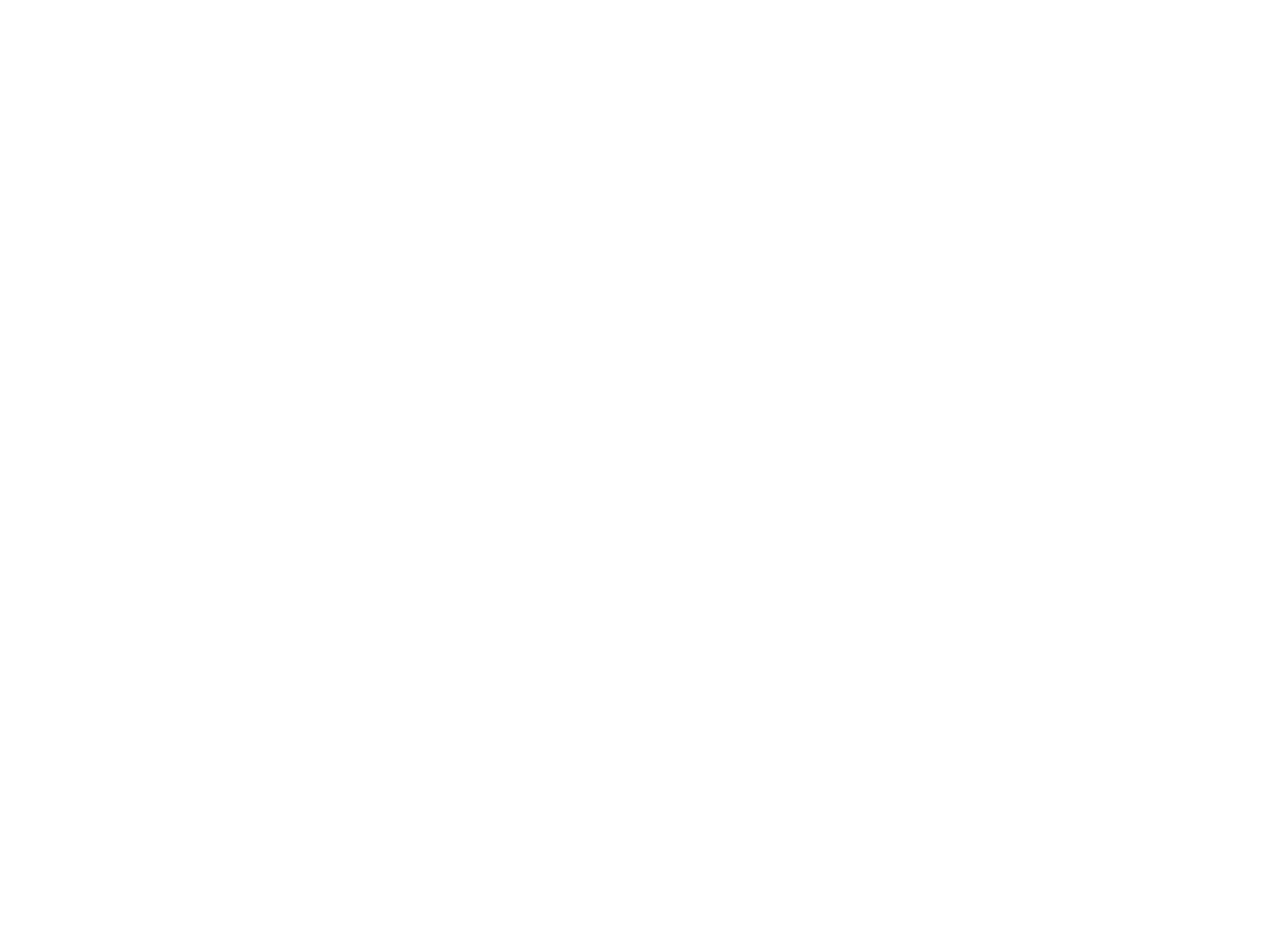
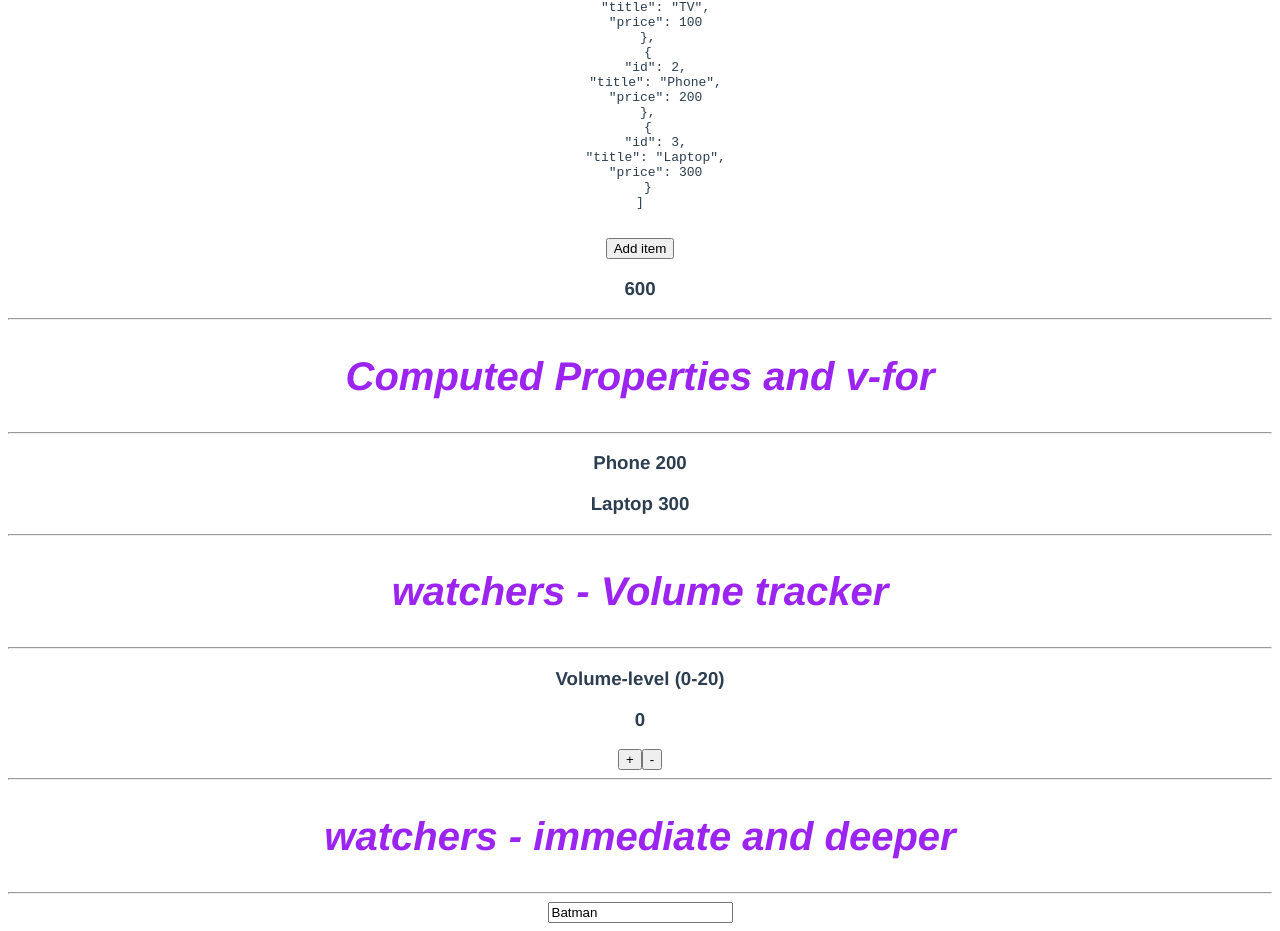
Before and after one commit to Samiul-Ahmed-96/vue-js-explore, a Vue app: page / in a window 1280 px wide. Shown: the part 3682-4613 px from the top of the page. Before the commit the page ends 3509 px from the top, so only its background shows below. Built offline with nearby package versions, Linux system fonts and the light colour scheme.

Commit message:
Explore from handling

```diff
--- a/src/App.vue
+++ b/src/App.vue
@@ -1,20 +1,20 @@
 <template>
   <Binding />
   <Methods />
-  <EventHandling />
+  <FormHandleAndMore />
 </template>
 
 <script>
 import Binding from "./components/Binding.vue";
 import Methods from "./components/Methods.vue";
-import EventHandling from "./components/EventHandling.vue";
+import FormHandleAndMore from "./components/FormHandleAndMore.vue";
 
 export default {
   name: "App",
   components: {
     Binding,
     Methods,
-    EventHandling,
+    FormHandleAndMore,
   },
 };
 </script>
--- a/src/components/EventHandling.vue
+++ b/src/components/FormHandleAndMore.vue
@@ -116,7 +116,45 @@
       <button>Submit</button>
     </div>
   </form>
+  <div class="computed">
+    <hr />
+    <h2>Computed Properties</h2>
+    <hr />
+    <pre>
+      {{ JSON.stringify(items, null, 2) }}
+    </pre>
+    <button @click="items.push({ id: 4, title: 'Keyboard', price: 50 })">
+      Add item
+    </button>
+    <h3>{{ total }}</h3>
+  </div>
+  <div>
+    <hr />
+    <h2>Computed Properties and v-for</h2>
+    <hr />
+    <h3 v-for="item in expensiveItems" :key="item.id">
+      {{ item.title }} {{ item.price }}
+    </h3>
+  </div>
+  <div class="watchers">
+    <hr />
+    <h2>watchers - Volume tracker</h2>
+    <hr />
+    <h3>Volume-level (0-20)</h3>
+    <h3>{{ volume }}</h3>
+    <div>
+      <button @click="volume += 2">+</button>
+      <button @click="volume -= 2">-</button>
+    </div>
+  </div>
+
+  <hr />
+  <h2>watchers - immediate and deeper</h2>
+  <hr />
+
+  <input type="text" v-model="movieName" />
 </template>
+
 <script>
 export default {
   name: "Event-handling",
@@ -132,6 +170,25 @@
         yearsOfExperience: "",
         age: null,
       },
+      items: [
+        {
+          id: 1,
+          title: "TV",
+          price: 100,
+        },
+        {
+          id: 2,
+          title: "Phone",
+          price: 200,
+        },
+        {
+          id: 3,
+          title: "Laptop",
+          price: 300,
+        },
+      ],
+      volume: 0,
+      movieName: "Batman",
     };
   },
   methods: {
@@ -140,5 +197,30 @@
       console.log(this.formValues);
     },
   },
+  computed: {
+    total() {
+      console.log("total computed property");
+      return this.items.reduce(
+        (total, curr) => (total = total + curr.price),
+        0
+      );
+    },
+    expensiveItems() {
+      return this.items.filter((item) => item.price > 100);
+    },
+  },
+  watch: {
+    volume(newValue, oldValue) {
+      if (newValue > oldValue && newValue === 16) {
+        alert("too much high volume");
+      }
+    },
+    movieName: {
+      handler(newValue) {
+        console.log("Movie name", newValue);
+      },
+      immediate: true,
+    },
+  },
 };
 </script>
```
